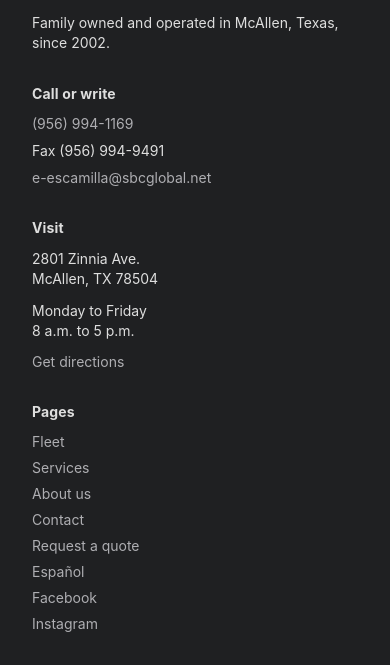
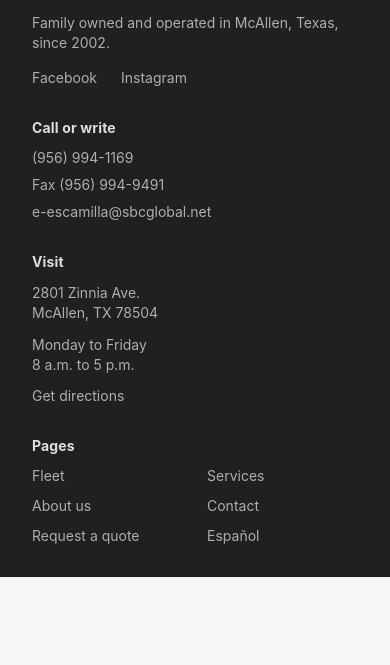
Before and after one commit to rux-sm/escamillatourbuses, a website: page services.html in a window 390 px wide. Shown: the part 3308-3973 px from the top of the page. After the commit the page ends 3885 px from the top, so only its background shows below. Drawn offline with Linux system fonts and the light colour scheme.

Commit message:
fix(site): Keep the coach whole on Services, and even out the footer
The Services page's highway photo was cut to 4:3 from its foot, the rule
for photos whose subject stands at the bottom; the coach stands in its
middle, so its windshield was cut and the road filled the frame. A
--middle crop keeps the photo's 20-87%, the whole coach.

The footer's links were grey and its plain words white, so the links read
as disabled. Words and links are one secondary grey now, headings the
primary colour. Its pages stand two across, and Facebook and Instagram
move under the company's line, so the phone's footer is shorter.

```diff
--- a/app.css
+++ b/app.css
@@ -50,6 +50,11 @@
 }
 .website-photo-card__words {
   padding: var(--rux-spacing-06) var(--rux-spacing-06) var(--rux-spacing-09);
+}
+/* A cropped photo whose subject stands in its middle, not at its foot, as
+   the coach on the highway does, keeps its middle instead. */
+.website-photo--crop.website-photo--middle {
+  object-position: 50% 60%;
 }
 .website-photo--crop {
   aspect-ratio: 4 / 3;
@@ -474,14 +479,18 @@
 }
 
 /* THE FOOTER is a dark zone of its own: `data-theme="apple-dark"` on it
-   gives every token inside Apple's dark values, and theme.css greys its
-   links, so its links and text need no colour of their own here. A hairline
-   parts it from a dark photo band above it. Its inline padding is `.rux--content`'s, so its
-   columns line up with the page above. */
+   gives every token inside Apple's dark values. Its words and its links are
+   one secondary grey, as theme.css sets its links, so no link looks fainter
+   than the words beside it; only its headings are the primary colour. A
+   hairline parts it from a dark photo band above it. Its inline padding is
+   `.rux--content`'s, so its columns line up with the page above. */
 .website-footer {
   padding: 3rem 2rem 2rem;
   border-block-start: 1px solid var(--rux-border-subtle-01);
   background-color: var(--rux-background);
+  color: var(--rux-text-secondary);
+}
+.website-footer h2 {
   color: var(--rux-text-primary);
 }
 @media (max-width: 41.98rem) {
@@ -493,6 +502,18 @@
   padding: 0;
   margin: 0;
   list-style: none;
+}
+/* The footer's pages stand two across, and its social links in a row under
+   the company's own line. */
+.website-footer__pages {
+  display: grid;
+  grid-template-columns: repeat(2, minmax(0, 1fr));
+  gap: var(--rux-spacing-04) var(--rux-spacing-06);
+}
+.website-footer__social {
+  display: flex;
+  flex-wrap: wrap;
+  gap: var(--rux-spacing-03) var(--rux-spacing-06);
 }
 .website-footer__columns {
   display: grid;
--- a/services.html
+++ b/services.html
@@ -162,7 +162,7 @@
           <p class="rux--type-body-02 website-measure">On a long trip we send a second driver, so the trip runs within the hours a driver may drive. On an overnight trip you book the drivers’ hotel room; our answers to common questions say what it needs.</p>
             <p><a class="rux--link rux--link--lg" href="contact.html#faq">Common questions</a></p>
           </div>
-          <div><img class="website-photo website-photo--crop" src="photos/coach-763-highway.webp" srcset="photos/coach-763-highway-small.webp 480w, photos/coach-763-highway.webp 960w" sizes="(min-width: 66rem) 45vw, 100vw" width="960" height="1080" alt="" loading="lazy" decoding="async"></div>
+          <div><img class="website-photo website-photo--crop website-photo--middle" src="photos/coach-763-highway.webp" srcset="photos/coach-763-highway-small.webp 480w, photos/coach-763-highway.webp 960w" sizes="(min-width: 66rem) 45vw, 100vw" width="960" height="1080" alt="" loading="lazy" decoding="async"></div>
         </section>
       </div>
     </div>
@@ -189,6 +189,7 @@
         <div class="rux--stack-vertical rux--stack-scale-5">
           <img class="website-logo" src="brand/logo-header.png" alt="Escamilla Tour Buses" width="528" height="60">
           <p class="rux--type-body-01">Family owned and operated in McAllen, Texas, since 2002.</p>
+          <ul class="website-footer__social"><li><a class="rux--link" href="https://www.facebook.com/Escamilla-Tour-Buses-197950903620317/">Facebook</a></li><li><a class="rux--link" href="https://www.instagram.com/escamillatourbuses/">Instagram</a></li></ul>
         </div>
         <div class="rux--stack-vertical rux--stack-scale-4">
           <h2 class="rux--type-heading-compact-01">Call or write</h2>
@@ -206,15 +207,13 @@
         </div>
         <div class="rux--stack-vertical rux--stack-scale-4">
           <h2 class="rux--type-heading-compact-01">Pages</h2>
-          <ul class="rux--stack-vertical rux--stack-scale-3">
+          <ul class="website-footer__pages">
             <li><a class="rux--link" href="buses.html">Fleet</a></li>
             <li><a class="rux--link" href="services.html">Services</a></li>
             <li><a class="rux--link" href="about.html">About us</a></li>
             <li><a class="rux--link" href="contact.html">Contact</a></li>
             <li><a class="rux--link" href="quote.html">Request a quote</a></li>
             <li><a class="rux--link" href="es/services.html" lang="es" hreflang="es">Español</a></li>
-            <li><a class="rux--link" href="https://www.facebook.com/Escamilla-Tour-Buses-197950903620317/">Facebook</a></li>
-            <li><a class="rux--link" href="https://www.instagram.com/escamillatourbuses/">Instagram</a></li>
           </ul>
         </div>
       </div>
```
Also changed, not shown: 404.html (+2 -3 lines), about.html (+2 -3 lines), buses.html (+2 -3 lines), contact.html (+2 -3 lines), es/about.html (+2 -3 lines), es/buses.html (+2 -3 lines), es/contact.html (+2 -3 lines), es/index.html (+2 -3 lines), es/quote.html (+2 -3 lines), es/services.html (+3 -4 lines), es/thanks.html (+2 -3 lines), index.html (+2 -3 lines), quote.html (+2 -3 lines), thanks.html (+2 -3 lines), 1 more files.
